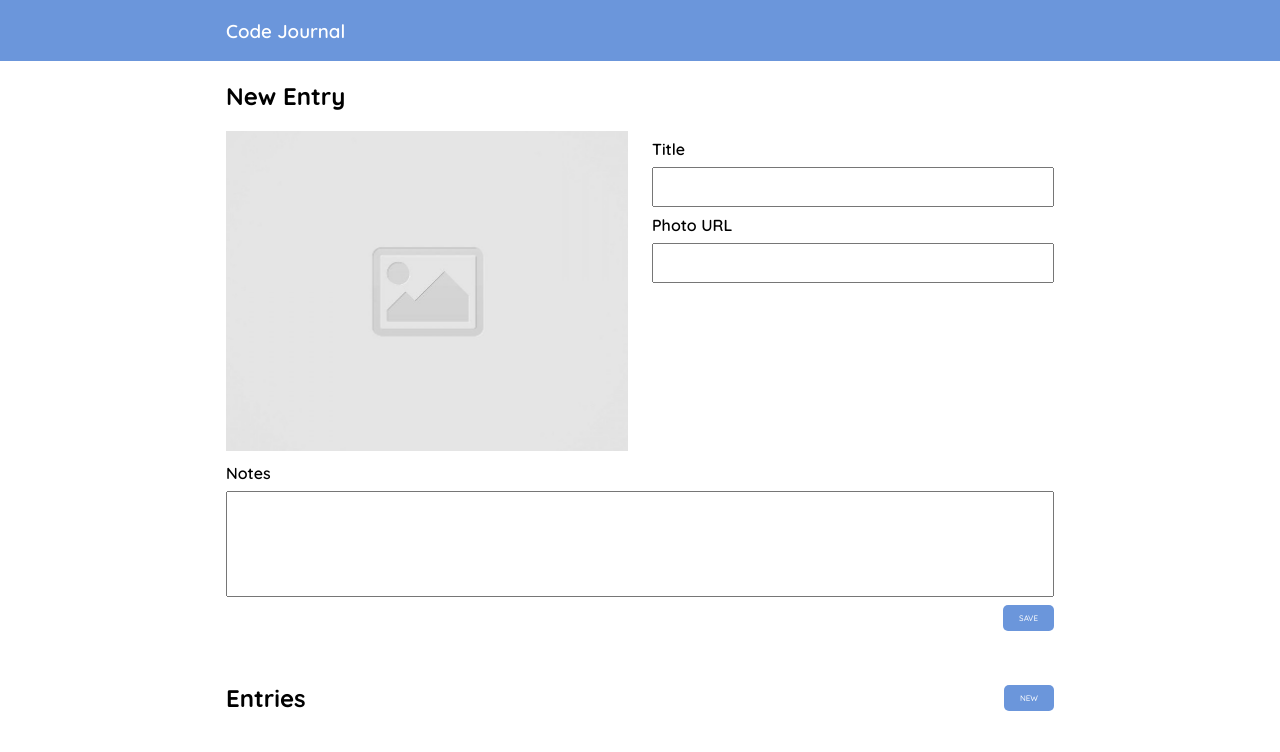
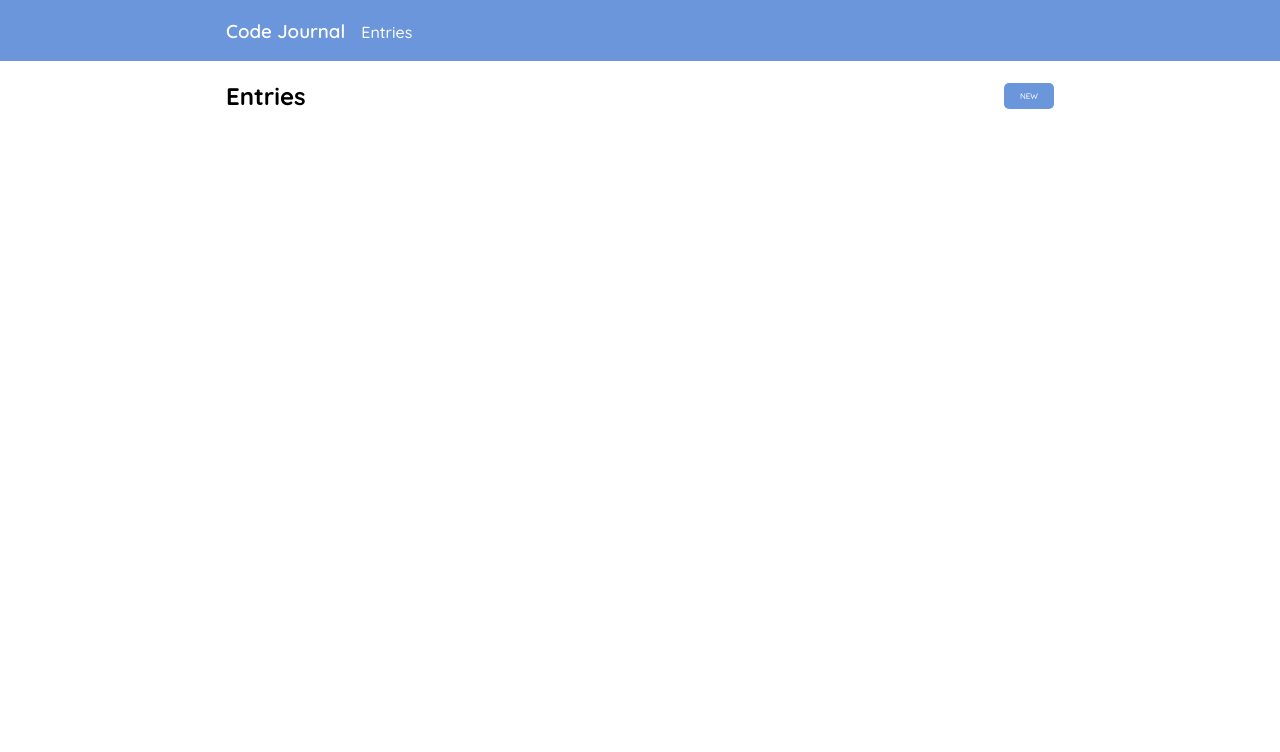
Before and after one commit to davin-phuong/code-journal, a website: page index.html in a window 1280 px wide. Drawn offline with Linux system fonts and the light colour scheme.

Commit message:
Add a navigation item to the navbar for Entries. #2.

```diff
--- a/css/styles.css
+++ b/css/styles.css
@@ -94,3 +94,17 @@ ul {
 li {
   list-style: none;
 }
+
+.flex {
+  display: flex;
+  align-items: baseline;
+}
+
+.entries-btn {
+  color: white;
+  font-size: 1rem;
+  font-weight: 500;
+  text-decoration: none;
+  margin-left: 1rem;
+  margin-right: 1rem;
+}
--- a/index.html
+++ b/index.html
@@ -22,13 +22,16 @@
     <div class="container">
       <div class="row">
         <div class="column-full">
-          <h3>Code Journal</h3>
+          <div class="flex">
+            <h3>Code Journal</h3>
+            <a href="#" class="entries-btn">Entries</a>
+          </div>
         </div>
       </div>
     </div>
   </header>
   <main>
-    <div data-view="entry-form">
+    <div data-view="entry-form" class="hidden">
       <div class="container">
         <form>
           <div class="row">
```
